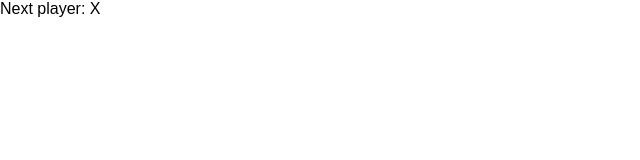
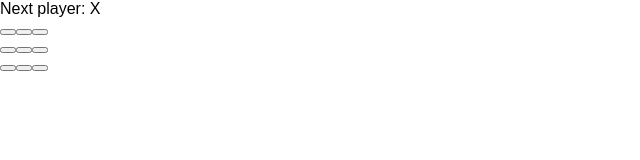
Before and after one commit to noelabellera/react-tic-tac-toe, a React (Create React App) app: page / in a window 1280 px wide. Shown: the top 160 px of the page, without its empty margins (0-640 px from the left). Built offline with nearby package versions, Linux system fonts and the light colour scheme.

Commit message:
add squares

```diff
--- a/src/components/Board.jsx
+++ b/src/components/Board.jsx
@@ -1,8 +1,9 @@
 import React, { Component } from 'react';
+import Square from './Square';
 
 class Board extends Component {
     renderSquare(i) {
-      return ;
+      return <Square />;
     }
 
     render() {
--- a/src/components/Square.jsx
+++ b/src/components/Square.jsx
@@ -0,0 +1,13 @@
+import React, { Component } from 'react';
+
+class Square extends Component {
+    render() {
+        return (
+            <button className="square">
+                {/* TODO */}
+            </button>
+        );
+    }
+}
+
+export default Square;
```
